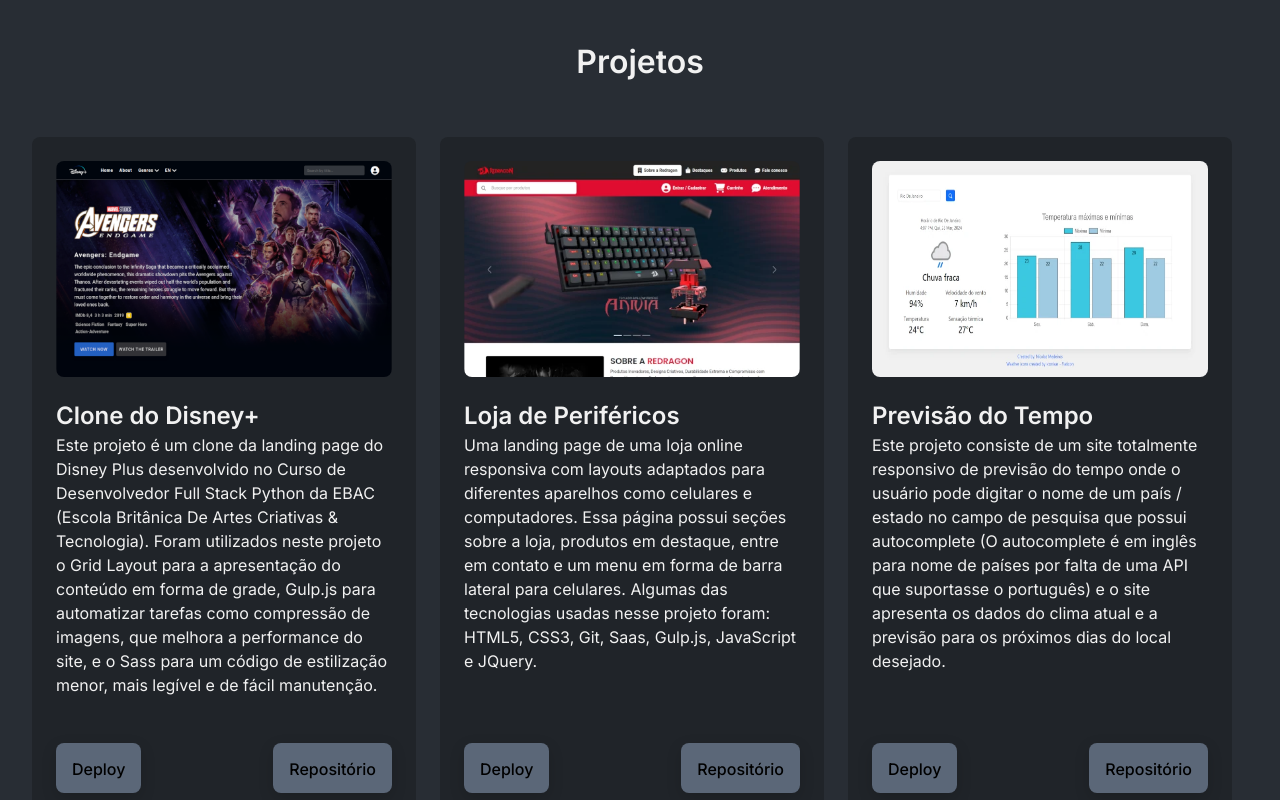
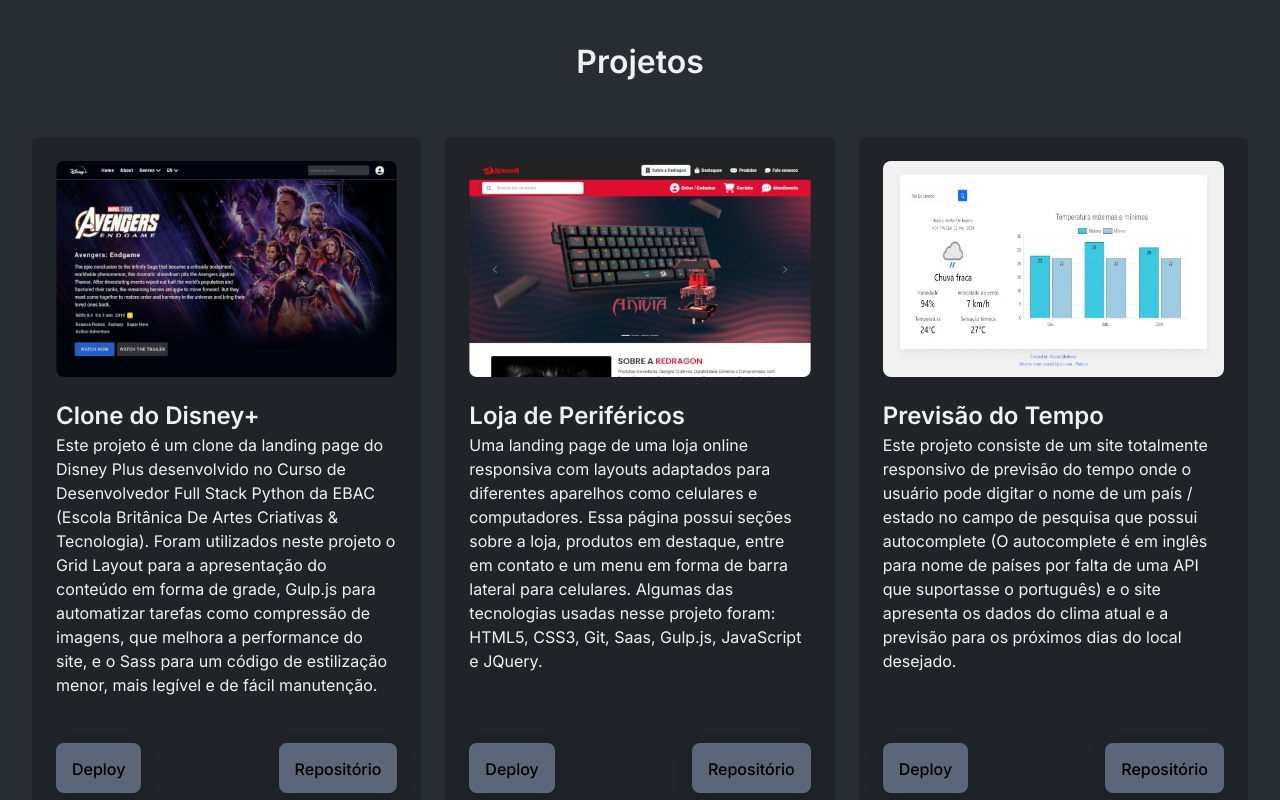
Before and after one commit to nicolasmrodrigues/portfolio, a React (Vite) app: page / in a window 1280 px wide. Shown: the part 1860-2660 px from the top of the page. Built offline with nearby package versions, Linux system fonts and the light colour scheme.

Commit message:
adicionando pequenas melhorias no botão do menu e na lista de projetos

```diff
--- a/src/components/Header/styles.ts
+++ b/src/components/Header/styles.ts
@@ -71,6 +71,8 @@
 export const NavButton = styled.button`
 	display: none;
 	padding: 10px 16px;
+	font-size: 16px;
+	font-weight: 500;
 	border: none;
 	border-radius: 4px;
 	cursor: pointer;
--- a/src/components/Navegation/index.tsx
+++ b/src/components/Navegation/index.tsx
@@ -1,7 +1,7 @@
 import { Navegation as NavegationStyle } from './styles'
 
 export type Props = {
-	children?: unknown
+	children?: JSX.Element
 	isVisible: boolean
 }
 
--- a/src/components/Project/styles.ts
+++ b/src/components/Project/styles.ts
@@ -7,7 +7,7 @@
 	border-radius: 8px;
 	display: grid;
   grid-auto-rows: 240px 32px auto 50px;
-	max-width: 384px;
+	flex: 1;
 
 	@media (max-width: 768px) {
 		height: 696px;
```
Also changed, not shown: src/components/Header/index.tsx (+6 -1 lines).
